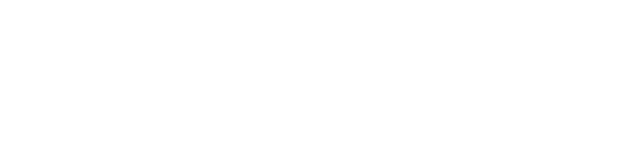
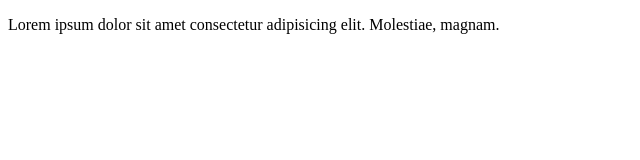
Before and after one commit to LuisDiazPena/test_repositorio, a plain HTML site: page Index.html in a window 1280 px wide. Shown: the whole page, without its empty margins (0-640 px from the left). Drawn offline with Linux system fonts and the light colour scheme.

Commit message:
Commit 2

```diff
--- a/Index.html
+++ b/Index.html
@@ -7,6 +7,11 @@
     <title>Git VSCode</title>
 </head>
 <body>
-
+    <!-- DIV CONTENEDOR -->
+    <div class="container">
+        <div class="raw">
+            <p>Lorem ipsum dolor sit amet consectetur adipisicing elit. Molestiae, magnam.</p>
+        </div>
+    </div>
 </body>
 </html>
```
